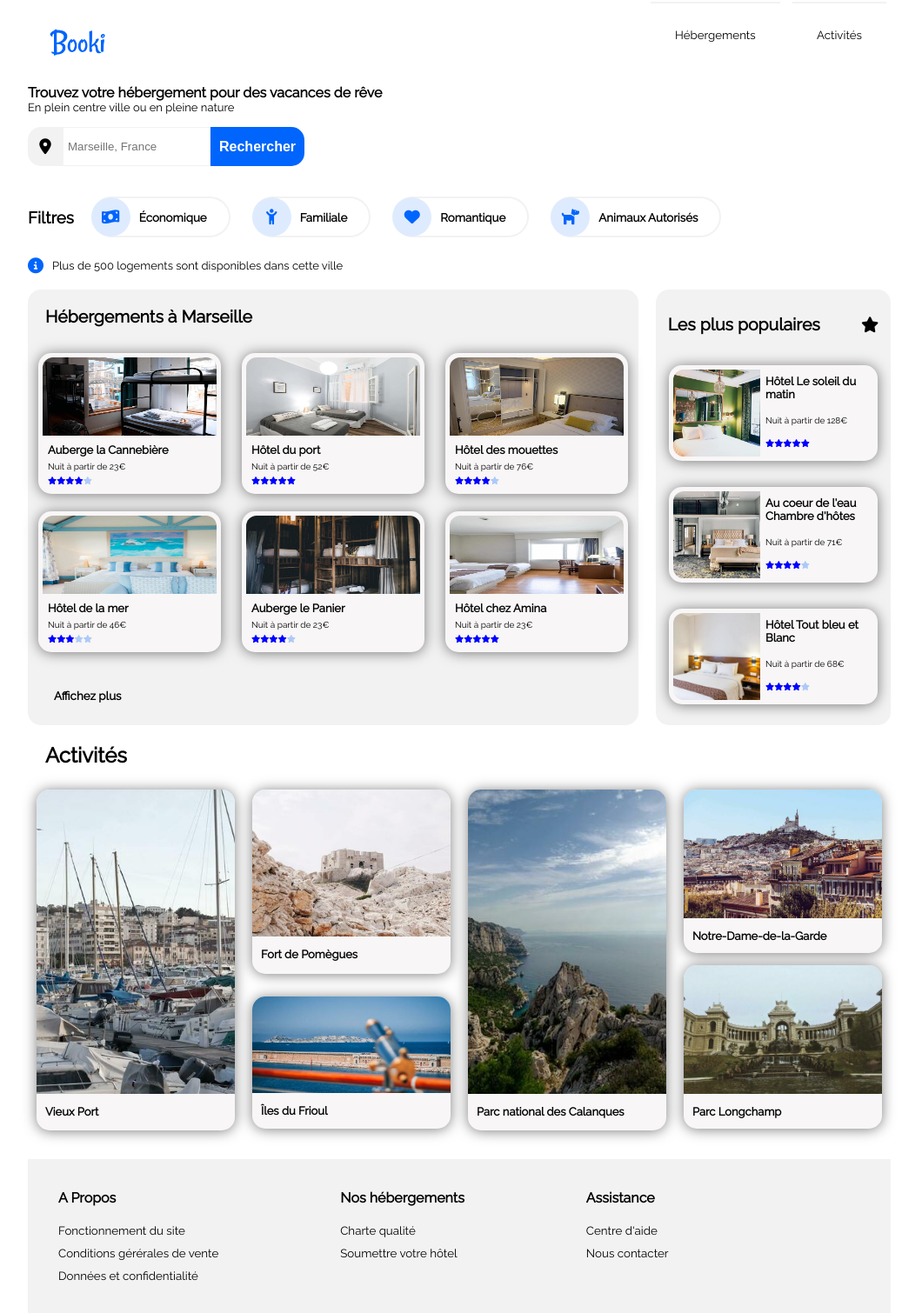
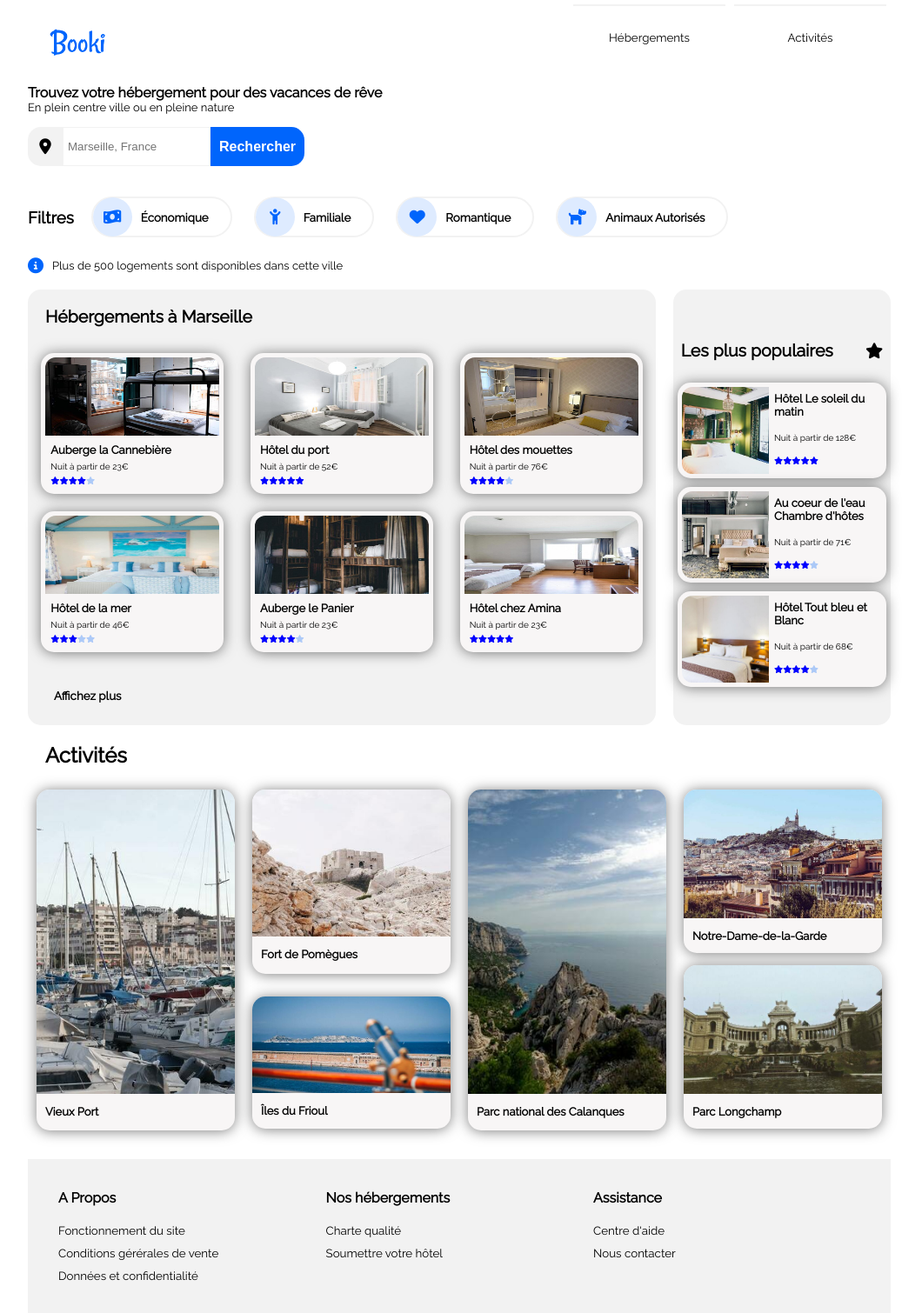
Before and after one commit to Isckaa/booki2-isckaa, a plain HTML site: page index.html in a window 1280 px wide. Shown: the whole page at 87% size, without its empty margins (112-1172 px from the left). Drawn offline with Linux system fonts and the light colour scheme.

Commit message:
refactorisation

```diff
--- a/CSS/style.css
+++ b/CSS/style.css
@@ -9,12 +9,13 @@ body{
     font-family: Raleway, serif;
 }
 
-a{
+a, a:visited, a:hover, a:link{
     text-decoration: none;
+    color: black;
+    margin: 5px;
+    font-size: smaller;
 }
-a:hover{
-    text-decoration: none;
-}
+
 
 
 /* Centrage et limitation de la largeur de la fenêtre */
@@ -54,17 +55,20 @@ a:hover{
 /*liens de navigation*/
 
 nav{
-    padding-top: 30px;
+    width: 370px;
+    display: flex;
 }
 nav a{
     border-top: 2px solid #F2F2F2;
-    width: 200px;
     padding: 28px;
-
+    width: 50%;
+    display: flex;
+    justify-content: center;
 }
 nav a:hover{
     color: #0065fc;
     border-top: 2px solid #0065fc;
+    text-decoration: none;
 }
 
 
@@ -142,16 +146,22 @@ i{
     font-weight: bold;
     margin-top: 30px;
 }
-.bar a{
+
+.bar{
     display: flex;
     flex-direction: row;
     align-items: center;
     border: 2px solid #F2F2F2;
-    border-left: 0;
     height: 47px;
     border-radius: 50px;
     gap : 10px;
-
+    transition : transform 0.2s ease-in-out,
+                 background-color 0.2s ease-in-out;
+}
+.bar:hover{
+    background-color: #DEEBFF;
+    border : 2px solid #DEEBFF;
+    transform : scale(1.05);
 }
 .bar i{
     display: flex;
@@ -243,6 +253,10 @@ i{
     border-radius: 15px;
     box-shadow: 0 1px 15px rgba(0, 0, 0, 0.5);
     overflow: hidden;
+    transition : transform 0.2s ease-in-out;
+}
+.card-hosting:hover{
+    transform:scale(1.05);
 }
 .card-image-hosting{
     border-radius: 12px 12px 0px 0px;
@@ -266,7 +280,9 @@ i{
 .card-hosting i{
     font-size: smaller;
 }
-
+.card-hosting a:hover{
+    text-decoration: none;
+}
 
 
 /*base de toutes les cartes*/
@@ -283,6 +299,7 @@ i{
     opacity: 0.3;
     display: flex;
 }
+
 
 
 
@@ -313,10 +330,15 @@ i{
     display: flex;
     width: 240px;
     margin: 15px;
+    padding : 5px;
     background-color: rgb(248, 246, 246);
     border: 2px;
     border-radius: 15px;
     box-shadow: 0 1px 15px rgba(0, 0, 0, 0.5);
+    transition : transform 0.2s ease-in-out;
+}
+.card-populars:hover{
+    transform:scale(1.05);
 }
 .card-populars i{
     font-size: smaller;
@@ -325,8 +347,6 @@ i{
     width: 100px;
     height: 100px;
     border-radius: 12px 0 0 12px;
-    margin: 0;
-    padding: 0;
     float: left;
     overflow: hidden;
     object-fit: cover;
@@ -335,6 +355,7 @@ i{
     height: 100px;
     display: flex;
     flex-wrap: wrap;
+
 }
 .card-content-populars h3{
     font-size: small;
@@ -344,6 +365,9 @@ i{
 .card-content-populars p{
     font-size: x-small;
     margin: 6px;
+}
+.card-content-populars a{
+    text-decoration: none;
 }
 
 
@@ -372,7 +396,12 @@ i{
     border-radius: 15px;
     box-shadow: 0 1px 15px rgba(0, 0, 0, 0.5);
     margin: 5px;
+    transition : transform 0.2s ease-in-out;
 }
+.card-activities:hover{
+    transform:scale(1.05);
+}
+
 .card-activities-photofull img{
     border-radius: 15px 15px 0 0;
     width: 100%;
@@ -428,7 +457,6 @@ i{
     background-color: #F2F2F2;
     display: flex;
     flex-direction: row;
-    gap: 130px;
     padding: 30px;
     margin-top: 30px;
 }
@@ -437,25 +465,18 @@ i{
     margin-bottom: 15px;
     font-size: medium;
 }
-a{
+.footer a{
     color: black;
     margin: 5px;
     font-size: smaller;
 }
-a:hover{
+.footer a:hover{
     text-decoration: underline;
 }
-.about{
+.footer .category{
     display: flex;
     flex-direction: column;
-}
-.quality-charter{
-    display: flex;
-    flex-direction: column;
-}
-.help{
-    display: flex;
-    flex-direction: column;
+    width : 33%;
 }
 
 
@@ -653,9 +674,11 @@ a:hover{
     }
     /*footer*/
     .footer{
-        height: auto;
-        display: flex;
         flex-direction: column;
+        gap: 30px;
+    }
+    .footer .category {
+        width : auto;
     }
     footer h3{
         margin-top: 30px;
--- a/index.html
+++ b/index.html
@@ -46,41 +46,33 @@
             <div class="filter-bar">
                 <h3>Filtres</h3>
 
-                <div class="bar">
-                    <a href="#">
+                <a href="#" class="bar">
                     <div class="thumbnail">
                         <i class="fa-solid fa-money-bill-wave"></i>
                     </div>
                     <p>&Eacute;conomique</p>
                 </a>
-                </div>
 
-                <div class="bar">
-                    <a href="#">
+                <a href="#" class="bar">
                     <div class="thumbnail">
                         <i class="fa-solid fa-child-reaching"></i>
                     </div>
                     <p>Familiale</p>
                 </a>
-                </div>
 
-                <div class="bar">
-                    <a href="#">
+                <a href="#" class="bar">
                     <div class="thumbnail">
                         <i class="fa-solid fa-heart"></i>
                     </div>
                     <p>Romantique</p>
                 </a>
-                </div>
 
-                <div class="bar">
-                    <a href="#">
+                <a href="#" class="bar">
                     <div class="thumbnail">
                             <i class="fa-solid fa-dog"></i>
                     </div>
                     <p>Animaux Autorisés</p>
                 </a>
-                </div>
             </div>
 
             <div class="info">
@@ -104,7 +96,7 @@
                                 </div>
                                 <div class="card-content-hosting">
                                     <h3>Auberge la Cannebière</h3>
-                                    <p>Nuit à partir de 23&euro;</p>
+                                    <p>Nuit à partir de 23€</p>
                                     <div class ="card-logo">
                                         <i class="fa-solid fa-star"></i>
                                         <i class="fa-solid fa-star"></i>
@@ -125,7 +117,7 @@
                                 </div>
                                 <div class="card-content-hosting">
                                     <h3>Hôtel du port</h3>
-                                    <p>Nuit à partir de 52&euro;</p>
+                                    <p>Nuit à partir de 52€</p>
                                     <div class ="card-logo">
                                         <i class="fa-solid fa-star"></i>
                                         <i class="fa-solid fa-star"></i>
@@ -144,7 +136,7 @@
                                 </div>
                                 <div class="card-content-hosting">
                                     <h3>Hôtel des mouettes</h3>
-                                    <p>Nuit à partir de 76&euro;</p>
+                                    <p>Nuit à partir de 76€</p>
                                     <div class ="card-logo">
                                         <i class="fa-solid fa-star"></i>
                                         <i class="fa-solid fa-star"></i>
@@ -165,7 +157,7 @@
                                 </div>
                                 <div class="card-content-hosting">
                                     <h3>Hôtel de la mer</h3>
-                                    <p>Nuit à partir de 46&euro;</p>
+                                    <p>Nuit à partir de 46€</p>
                                     <div class ="card-logo">
                                         <i class="fa-solid fa-star"></i>
                                         <i class="fa-solid fa-star"></i>
@@ -186,7 +178,7 @@
                                 </div>
                                 <div class="card-content-hosting">
                                     <h3>Auberge le Panier</h3>
-                                    <p>Nuit à partir de 23&euro;</p>
+                                    <p>Nuit à partir de 23€</p>
                                     <div class ="card-logo">
                                         <i class="fa-solid fa-star"></i>
                                         <i class="fa-solid fa-star"></i>
@@ -207,7 +199,7 @@
                                 </div>
                                 <div class="card-content-hosting">
                                     <h3>Hôtel chez Amina</h3>
-                                    <p>Nuit à partir de 23&euro;</p>
+                                    <p>Nuit à partir de 23€</p>
                                     <div class ="card-logo">
                                         <i class="fa-solid fa-star"></i>
                                         <i class="fa-solid fa-star"></i>
@@ -237,14 +229,13 @@
 
                     <div class="cards-populars">
 
-                        <div class="card-populars">
-                            <a href="#">
+                        <a href="#" class="card-populars">
                             <div class="card-image-populars">
                                 <img src="./images/hebergements/4_small/soleil-du-matin.jpg" alt="Hôtel Le soleil du matin"/>
                             </div>
                             <div class="card-content-populars">
                                 <h3>Hôtel Le soleil du matin</h3>
-                                    <p>Nuit à partir de 128&euro;</p>
+                                <p>Nuit à partir de 128€</p>
                                 <div class ="card-logo">
                                     <i class="fa-solid fa-star"></i>
                                     <i class="fa-solid fa-star"></i>
@@ -254,16 +245,14 @@
                                 </div>
                             </div>
                         </a>
-                        </div>
 
-                        <div class="card-populars">
-                            <a href="#">
+                        <a href="#" class="card-populars">
                             <div class="card-image-populars">
                                 <img src="./images/hebergements/4_small/au-coeur-de-l-eau.jpg" alt="Au coeur de l'eau Chambre d'hôtes"/>
                             </div>
                             <div class="card-content-populars">
                                 <h3>Au coeur de l'eau Chambre d'hôtes</h3>
-                                    <p>Nuit à partir de 71&euro;</p>
+                                <p>Nuit à partir de 71€</p>
                                 <div class ="card-logo">
                                     <i class="fa-solid fa-star"></i>
                                     <i class="fa-solid fa-star"></i>
@@ -275,16 +264,14 @@
                                 </div>
                             </div>
                         </a>
-                        </div>
 
-                        <div class="card-populars">
-                            <a href="#">
+                        <a href="#" class="card-populars">
                             <div class="card-image-populars">
                                 <img src="./images/hebergements/4_small/bleu-et-blanc.jpg" alt="Hôtel Tout bleu et Blanc"/>
                             </div>
                             <div class="card-content-populars">
                                 <h3>Hôtel Tout bleu et Blanc</h3>
-                                    <p>Nuit à partir de 68&euro;</p>
+                                <p>Nuit à partir de 68€</p>
                                 <div class ="card-logo">
                                     <i class="fa-solid fa-star"></i>
                                     <i class="fa-solid fa-star"></i>
@@ -296,7 +283,6 @@
                                 </div>
                             </div>
                         </a>
-                        </div>
 
                     </div>
                 </section>
@@ -367,20 +353,20 @@
 
 
         <footer class="footer">
-                <div class="about">
+            <div class="category">
                 <h3>A Propos</h3>
                 <a href="#"> Fonctionnement du site </a>
                 <a href="#"> Conditions gérérales de vente </a>
                 <a href="#"> Données et confidentialité </a>
             </div>
 
-                <div class="quality-charter">
+            <div class="category">
                 <h3>Nos hébergements</h3>
                 <a href="#"> Charte qualité </a>
                 <a href="#"> Soumettre votre hôtel </a>
             </div>
 
-                <div class="help">
+            <div class="category">
                 <h3>Assistance</h3>
                 <a href="#"> Centre d'aide</a>
                 <a href="#"> Nous contacter</a>
```
Lines whose indentation alone changed are shown as unchanged.
